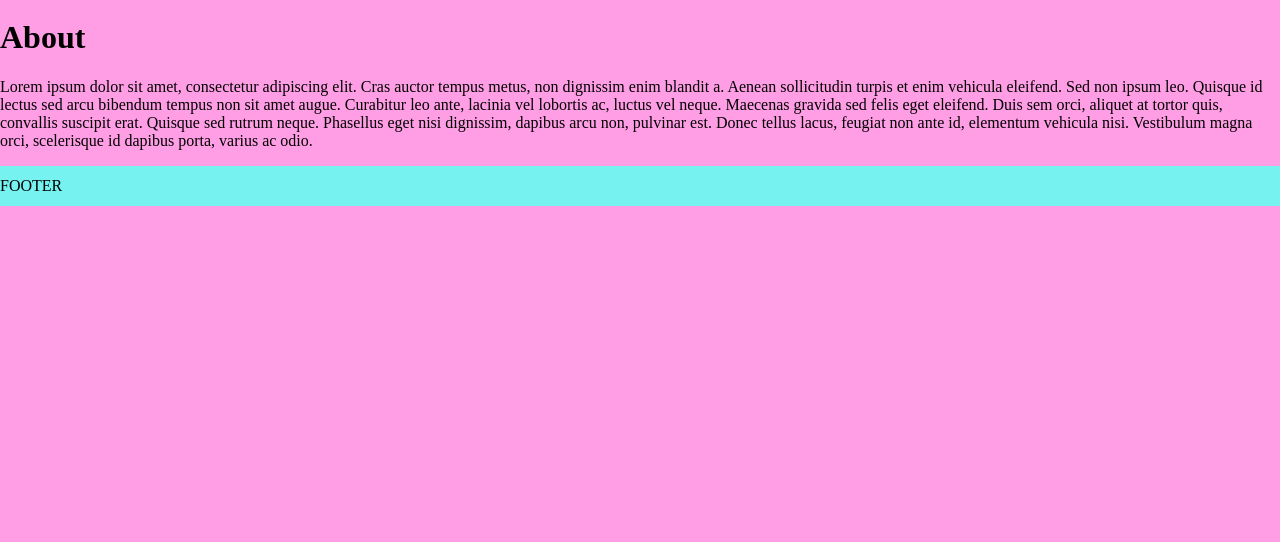
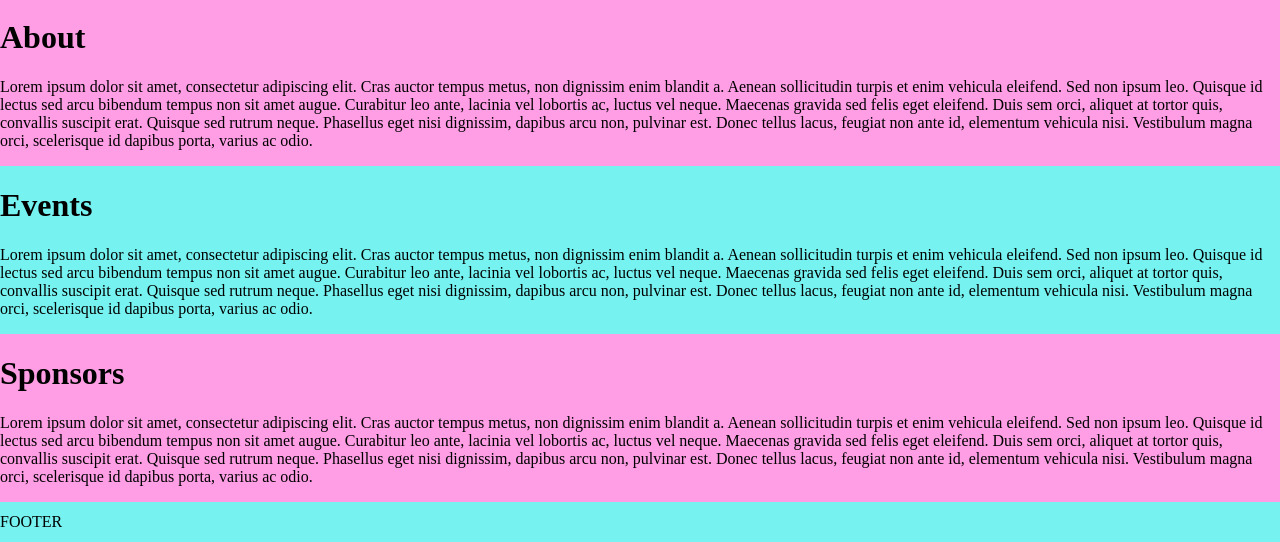
Before and after one commit to weareinit/ShellHacks-Web, a React app: page / in a window 1280 px wide. Shown: the part 842-1384 px from the top of the page. Before the commit the page ends 1048 px from the top, so only its background shows below. Built offline with nearby package versions, Linux system fonts and the light colour scheme.

Commit message:
added new sections about and sponsors

```diff
--- a/src/components/App/App.js
+++ b/src/components/App/App.js
@@ -4,6 +4,8 @@ import Banner from '../Banner/Banner';
 import Footer from '../Footer/Footer';
 import Nav from '../Nav/Nav';
 import About from '../About/About';
+import Events from '../Events/Events';
+import Sponsors from '../Sponsors/Sponsors';
 
 import './app.css';
 
@@ -13,6 +15,8 @@ export default function App() {
       <Nav />
       <Banner />
       <About />
+      <Events />
+      <Sponsors />
       <Footer />
     </div>
   );
--- a/src/components/Banner/banner.css
+++ b/src/components/Banner/banner.css
@@ -5,7 +5,6 @@
   height: 100vh;
 }
 .title{
-
 	text-align: center;
 	position: relative;
 	top: 350px;
--- /dev/null
+++ b/src/components/Events/Events.css
@@ -0,0 +1,3 @@
+.events{
+	background-color: #76F3F1;
+}
--- /dev/null
+++ b/src/components/Events/Events.js
@@ -0,0 +1,21 @@
+import React from 'react';
+
+import './Events.css';
+
+export default function Events() {
+  return (
+    <div className="events" >
+    <h1>Events</h1>
+    <p> Lorem ipsum dolor sit amet, consectetur adipiscing elit.
+    Cras auctor tempus metus, non dignissim enim blandit a. Aenean
+    sollicitudin turpis et enim vehicula eleifend. Sed non ipsum leo.
+    Quisque id lectus sed arcu bibendum tempus non sit amet augue.
+    Curabitur leo ante, lacinia vel lobortis ac, luctus vel neque.
+    Maecenas gravida sed felis eget eleifend. Duis sem orci, aliquet
+    at tortor quis, convallis suscipit erat. Quisque sed rutrum neque.
+    Phasellus eget nisi dignissim, dapibus arcu non, pulvinar est.
+    Donec tellus lacus, feugiat non ante id, elementum vehicula nisi.
+    Vestibulum magna orci, scelerisque id dapibus porta, varius ac odio.</p>
+    </div>
+  );
+}
--- /dev/null
+++ b/src/components/Sponsors/Sponsors.css
@@ -0,0 +1,3 @@
+body{
+
+}
--- /dev/null
+++ b/src/components/Sponsors/Sponsors.js
@@ -0,0 +1,21 @@
+import React from 'react';
+
+import './Sponsors.css';
+
+export default function Sponsors() {
+  return (
+    <div >
+    <h1>Sponsors</h1>
+    <p> Lorem ipsum dolor sit amet, consectetur adipiscing elit.
+    Cras auctor tempus metus, non dignissim enim blandit a. Aenean
+    sollicitudin turpis et enim vehicula eleifend. Sed non ipsum leo.
+    Quisque id lectus sed arcu bibendum tempus non sit amet augue.
+    Curabitur leo ante, lacinia vel lobortis ac, luctus vel neque.
+    Maecenas gravida sed felis eget eleifend. Duis sem orci, aliquet
+    at tortor quis, convallis suscipit erat. Quisque sed rutrum neque.
+    Phasellus eget nisi dignissim, dapibus arcu non, pulvinar est.
+    Donec tellus lacus, feugiat non ante id, elementum vehicula nisi.
+    Vestibulum magna orci, scelerisque id dapibus porta, varius ac odio.</p>
+    </div>
+  );
+}
```
Also changed, not shown: 1 other file.
